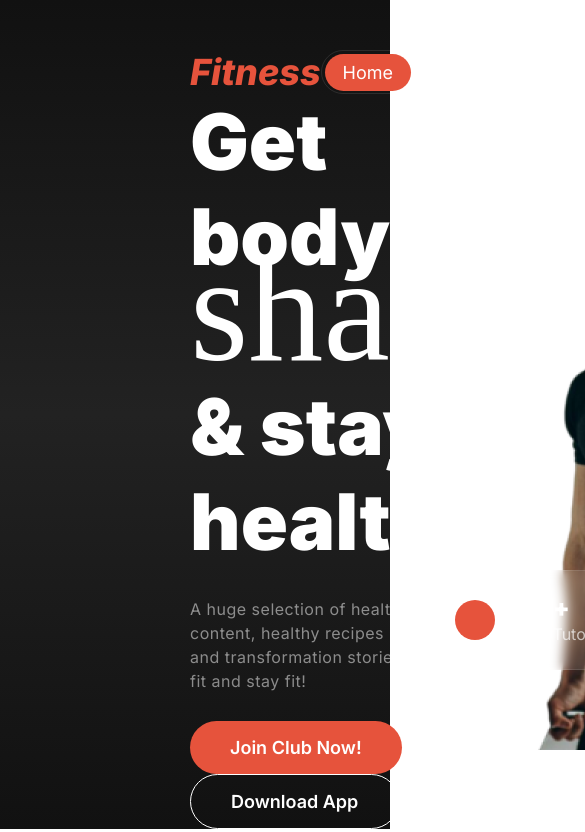
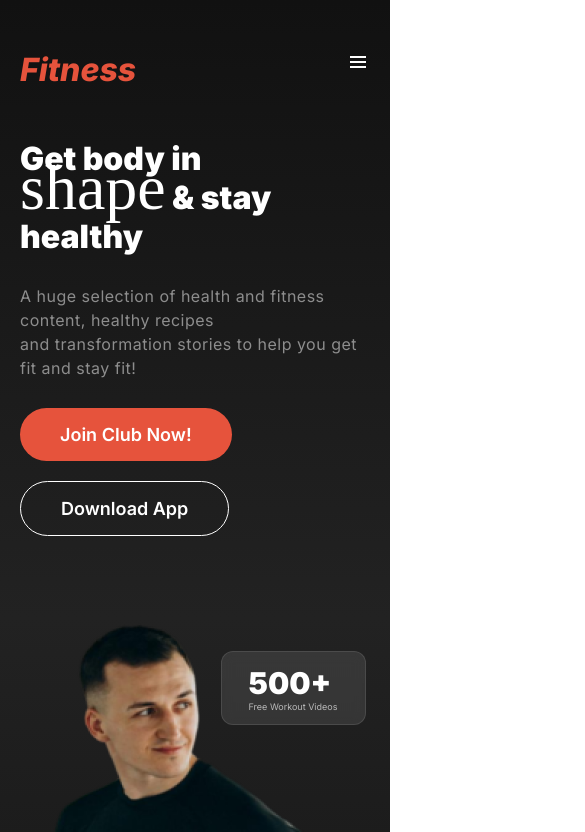
Before and after one commit to SamiulAlam561/assignment-2, a plain HTML site: page index.html in a window 390 px wide. Shown: the top 832 px of the page, 585 px wide, since content can reach past the window. Drawn offline with nearby package versions, Linux system fonts and the light colour scheme; a web font is replaced by a local one.

Commit message:
made header part responsive for mobile

```diff
--- a/index.html
+++ b/index.html
@@ -4,6 +4,7 @@
   <meta charset="UTF-8">
   <meta name="viewport" content="width=device-width, initial-scale=1.0">
   <title>Assignment-2</title>
+  <link href='https://unpkg.com/boxicons@2.1.4/css/boxicons.min.css' rel='stylesheet'>
   <link rel="stylesheet" href="styles/fitness.css">
 </head>
 <body>
--- a/styles/fitness.css
+++ b/styles/fitness.css
@@ -142,3 +142,73 @@ nav ul > li {
   border-radius: 50%;
   left: 22px;
 }
+
+/* mobile responsive styles */
+
+@media screen and (max-width:576px) {
+  .header{
+    padding: 50px 20px;
+  }
+  nav{
+    background-image: url("../asset/menu.png");
+    background-repeat: no-repeat;
+    background-position: right top;
+  }
+  nav > ul{
+    display: none;
+  }
+  nav h2{
+    margin-bottom: 50px;
+  }
+  nav h2,
+  .banner-section h1{
+    font-size: 2rem;
+  }
+  #shape-text{
+    font-size: 4rem;
+    line-height: 1px;
+  }
+  .banner-section{
+    display: flex;
+    flex-direction: column;
+    align-items: center;
+    justify-content: center;
+  }
+  .banner-info{
+    padding: 0;
+    margin-bottom: 45px;
+  }
+  .banner-join-btn,
+  .download-app-btn{
+    margin-bottom: 20px;
+}
+  .free-workout-video{
+    width: 145px;
+    height: 74px;
+    top: 50px;
+    left: 200px;
+  }
+
+.video-tutorial{
+  height: 72px;
+  width: 155px;
+  top: 260px;
+  left: 0px;
+}
+.free-workout-video h2{
+  font-size: 1.875rem;
+  font-weight: 900;
+}
+.free-workout-video p{
+  font-size: .5625rem;
+  color: rgba(255, 255, 255, 0.65);
+}
+.video-tutorial h2{
+  font-size: 1.125rem;
+  font-weight: 900;
+}
+.video-tutorial p{
+  font-size: 0.75rem;
+}
+
+}
```
Also changed, not shown: asset/menu.png (added).
